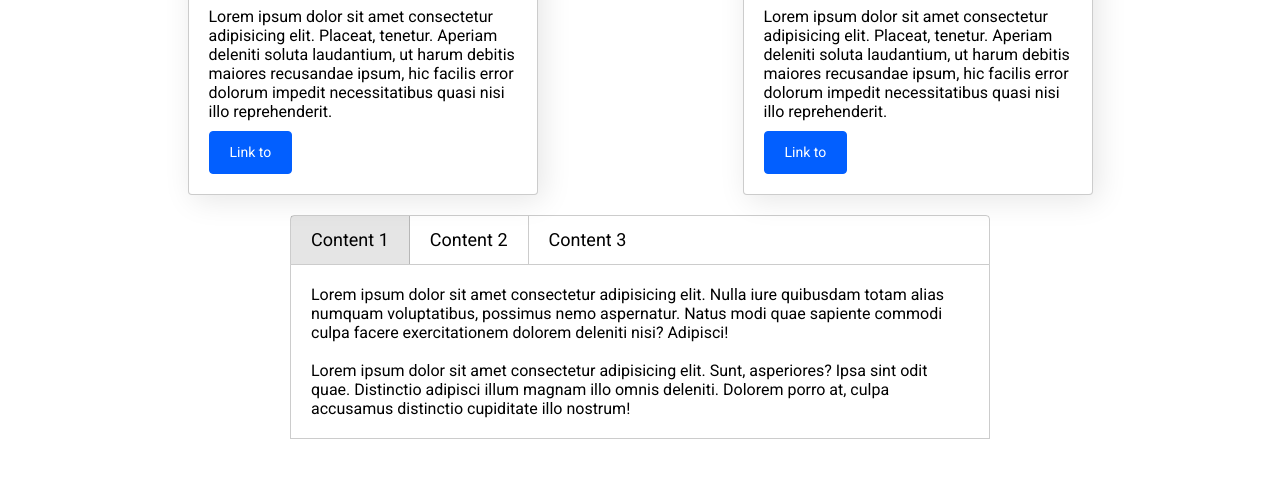
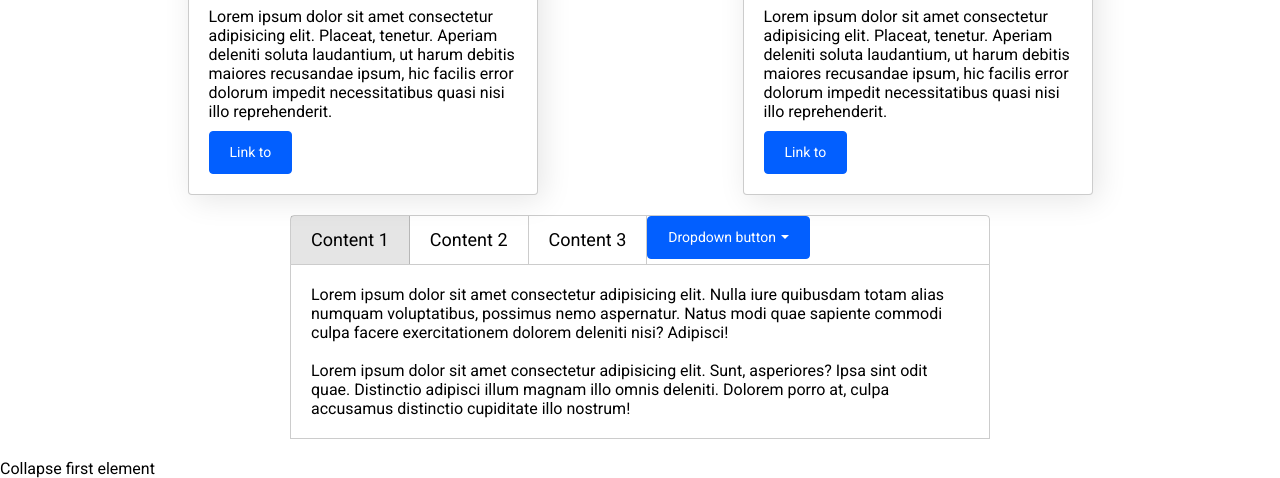
Before and after one commit to Waterfallllllll/libraryJs, a website with bundled scripts: page src/index.html in a window 1280 px wide. Both pictures are taken after a click on the element "Content 1". Shown: the part 396-874 px from the top of the page. Before the commit the page ends 835 px from the top, so only its background shows below. Built offline with nearby package versions, Linux system fonts and the light colour scheme; files whose address does not match are found by name.

Commit message:
Add library v1.13.0

```diff
--- a/src/index.html
+++ b/src/index.html
@@ -92,6 +92,14 @@
                 <div class="tab-item tab-item--active">Content 1</div>
                 <div class="tab-item">Content 2</div>
                 <div class="tab-item">Content 3</div>
+                <div class="dropdown">
+                    <button class="btn btn-primary dropdown-toggle" id="dropdownMenuButton">Dropdown button</button>
+                    <div class="dropdown-menu" data-toggle-id="dropdownMenuButton">
+                        <a href="#" class="dropdown-item">Action #1</a>
+                        <a href="#" class="dropdown-item">Action #2</a>
+                        <a href="#" class="dropdown-item">Action #3</a>
+                    </div>
+                </div>
             </div>
             <div class="tab-content tab-content--active">
                 Lorem ipsum dolor sit amet consectetur adipisicing elit. Nulla iure quibusdam totam alias numquam
@@ -123,6 +131,14 @@
         </div>
     </div>
 
+    <!-- Accordion -->
+    <div class="accordion mt-20 block-center">
+        <div class="accordion-head">
+            <span>Collapse first element</span>
+        </div>
+
+    </div>
+
     <script src='script.js'></script>
 </body>
 
--- a/src/js/lib/components/tab.js
+++ b/src/js/lib/components/tab.js
@@ -1 +1,19 @@
 import $ from "../core";
+
+$.prototype.tab = function () {
+	for (let i = 0; i < this.length; i++) {
+		$(this[i]).on("click", () => {
+			$(this[i])
+				.addClass("tab-item--active")
+				.siblings()
+				.removeClass("tab-item--active")
+				.closest(".tab")
+				.find(".tab-content")
+				.removeClass("tab-content--active")
+				.eq($(this[i]).index())
+				.addClass("tab-content--active");
+		});
+	}
+};
+
+$("[data-tabpanel] .tab-item").tab();
```
Also changed, not shown: index.html (deleted, +0 -13 lines), dist/index.html, dist/script.js, 1 other file.
